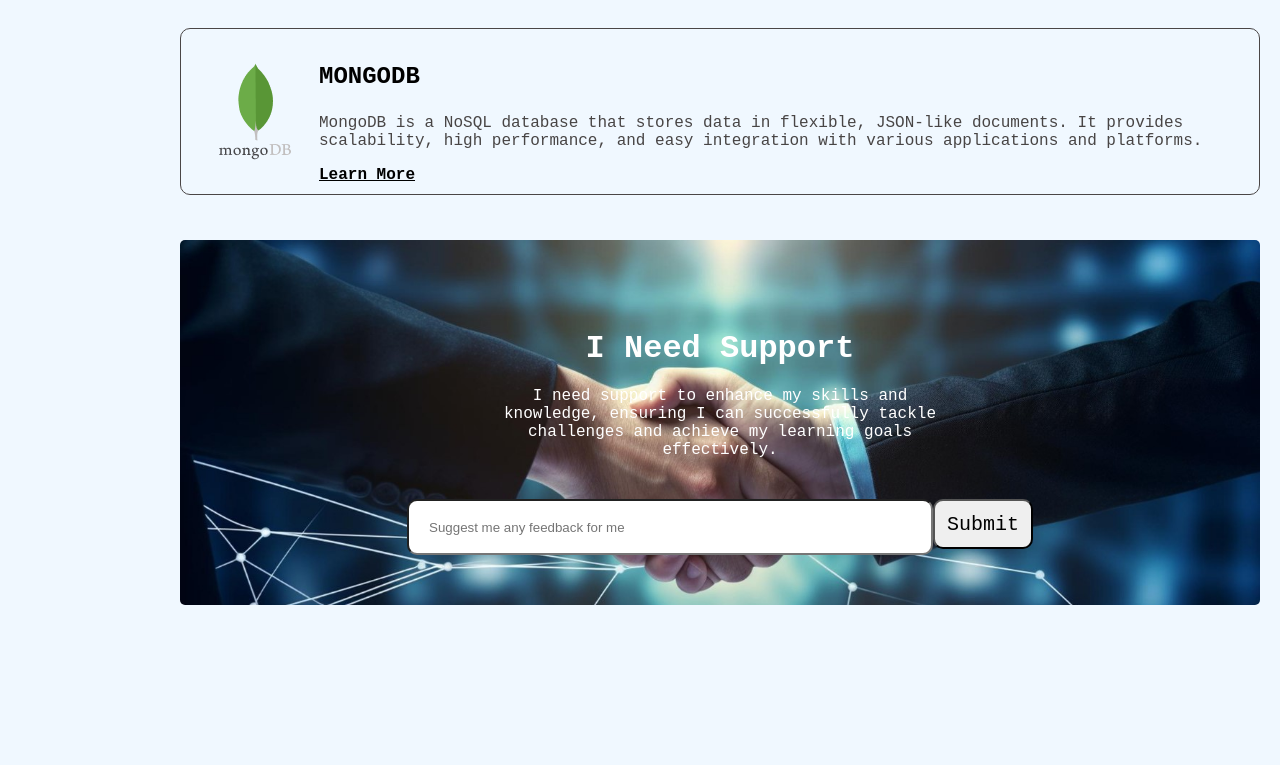
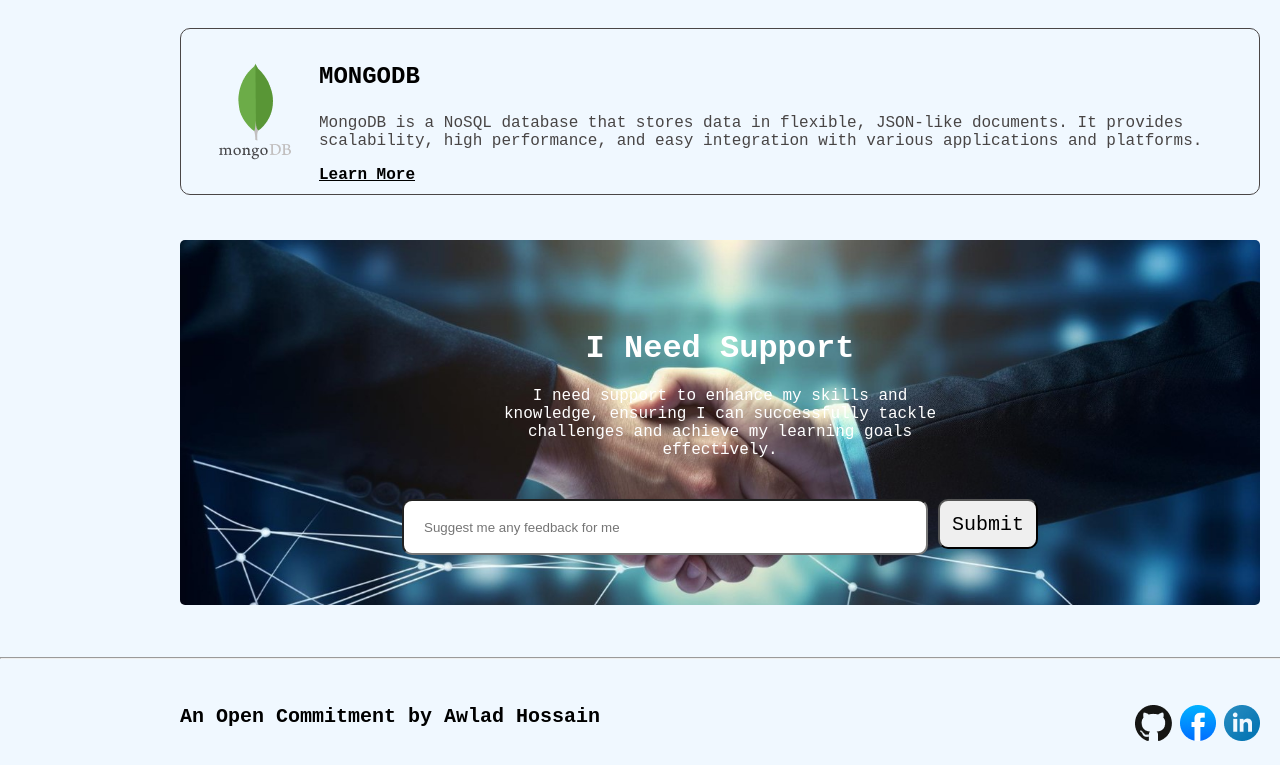
Before and after one commit to mn-hridoy25/Challange-Begin, a plain HTML site: page index.html in a window 1280 px wide. Shown: the part 3148-3913 px from the top of the page. Before the commit the page ends 3753 px from the top, so only its background shows below. Drawn offline with Linux system fonts and the light colour scheme; a web font is replaced by a local one.

Commit message:
footer complete

```diff
--- a/index.html
+++ b/index.html
@@ -263,11 +263,25 @@
             </div>
         </section>
         <div class="input-div">
-            <input type="text" placeholder="Suggest me any feedback for me" style="width: 500px; height: 50px; border-radius: 10px; padding-left: 20px;">
+            <input type="text" placeholder="Suggest me any feedback for me" style="width: 500px; height: 50px; border-radius: 10px; padding-left: 20px; margin-right: 10px;">
             <button style=" width: 100px; height: 50px; border-radius: 10px; font-size: 20px; font-weight: 600px; font-family: monospace;">Submit</button>
         </div>
     </section>
     <!-- support section end -->
+<br><br><br>
+<hr>
+    <!-- footer section start -->
+     <footer class="footer">
+        <div class="footer-text">
+            An Open Commitment by Awlad Hossain
+        </div>
+        <div style="margin-top: 20px;">
+            <img src="assets/github.png" alt="github logo">
+            <img src="assets/facebook.png" alt="facebook logo">
+            <img src="assets/linkedin-icon 1.png" alt="linkedin logo">
+        </div>
+     </footer>
+    <!-- footer section end -->
 </body>
 
 </html>
--- a/style.css
+++ b/style.css
@@ -180,12 +180,13 @@ nav {
 }
 
 /* My next target start */
-.frameowrk-container{
+.frameowrk-container {
     width: 1080px;
     height: auto;
     margin: auto;
 }
-.frame-work{
+
+.frame-work {
     border: 1px solid rgb(74, 70, 70);
     border-radius: 10px;
     padding: 10px;
@@ -195,14 +196,15 @@ nav {
     align-items: center;
     margin: auto;
 }
-.frame-work-logo{
+
+.frame-work-logo {
     padding: 10px;
     width: 100px;
     height: auto;
 }
 
 /* support start */
-.support{
+.support {
     background: url(assets/handshake.jpg);
     background-repeat: no-repeat;
     background-size: cover;
@@ -211,8 +213,26 @@ nav {
     border-radius: 5px;
     padding: 50px;
 }
-.input-div{
+
+.input-div {
     display: flex;
     flex-direction: row;
     justify-content: center;
 }
+
+/* footer start */
+.footer {
+    padding: 20px;
+    width: 1080px;
+    margin: auto;
+    height: 60px;
+    display: flex;
+    flex-direction: row;
+    justify-content: space-between;
+}
+.footer-text{
+    font-size: 20px;
+    font-weight: 600;
+    color: black;
+    margin-top: 20px;
+}
```
